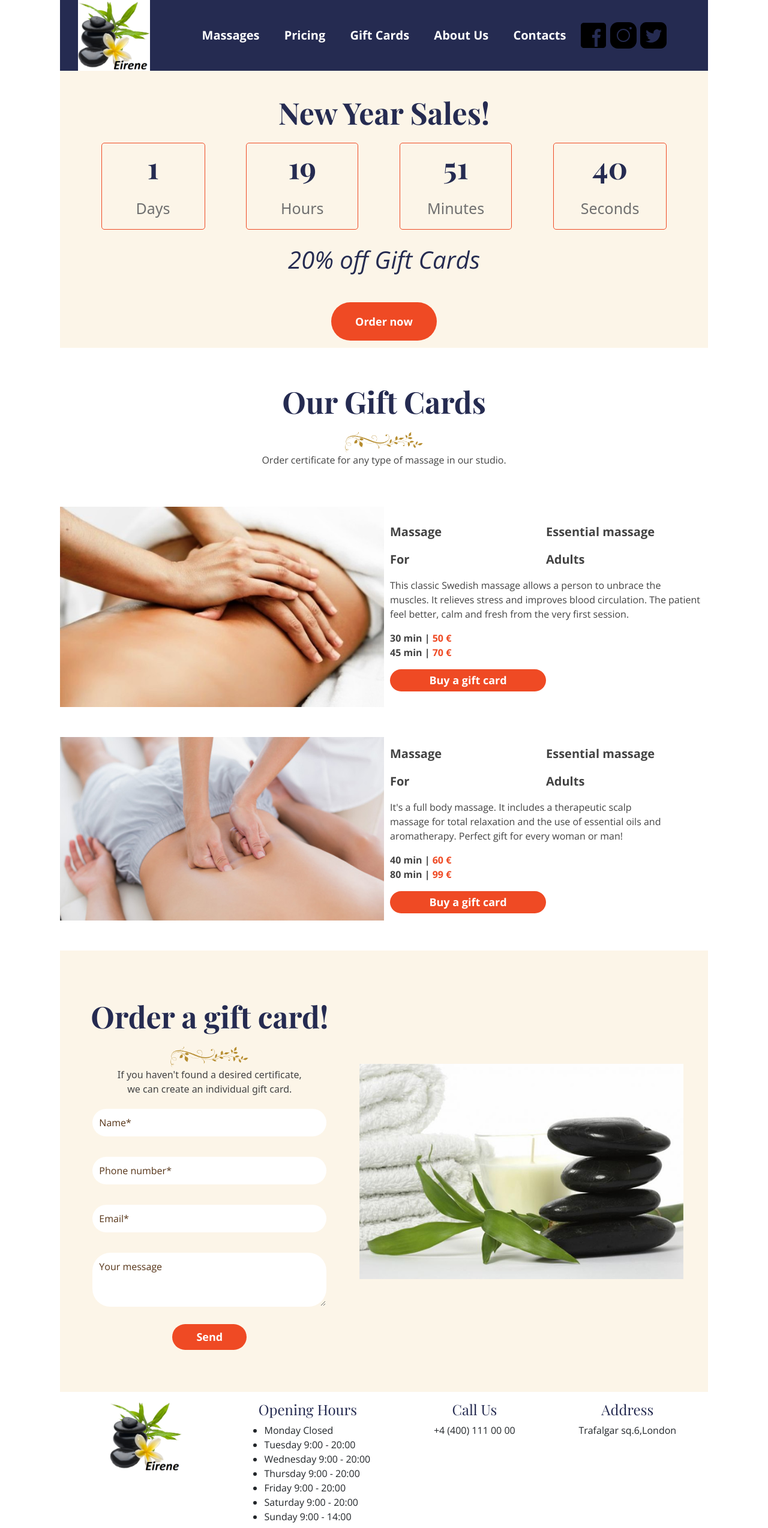
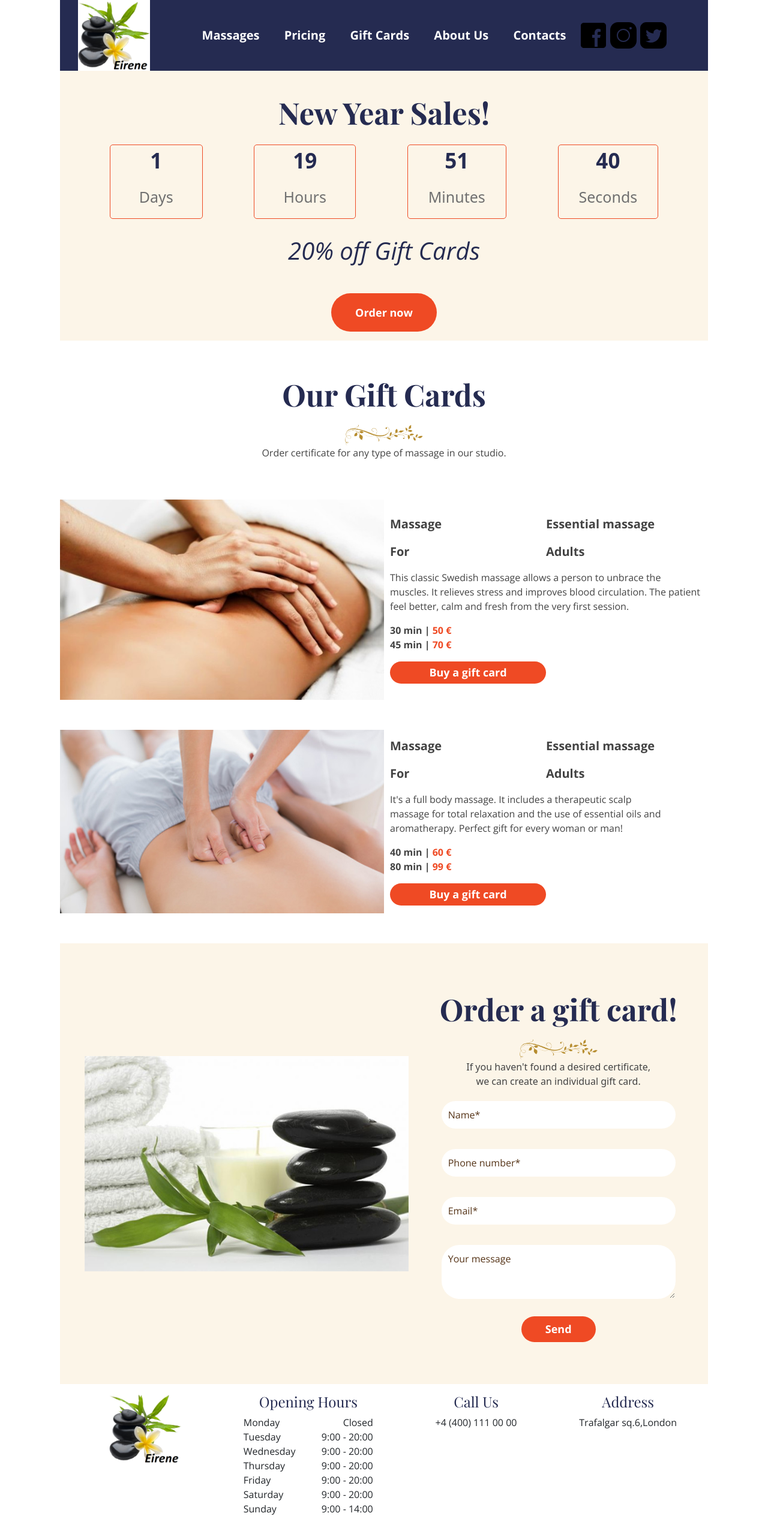
Before and after one commit to UARepetsMa/my-site-final, a plain HTML site: page giftcards.html in a window 1280 px wide. Shown: the top 2548 px of the page at 60% size. Drawn offline with nearby package versions, Linux system fonts and the light colour scheme; a web font is replaced by a local one.

Commit message:
Fixed responsive bugs

```diff
--- a/css/giftcards.css
+++ b/css/giftcards.css
@@ -6,8 +6,8 @@
 }
 
 #navbar {
-    background-color:#252b51;
-  }
+    background-color: #252b51;
+}
 
 #navbar div a:hover {
     color: #ef4a24;
@@ -24,39 +24,79 @@
     padding: 30px 0;
 }
 
-#countdown {
-    display: flex;
-    flex-direction: row;
-    justify-content: space-evenly;
-}
-
 #countdown div {
     border: 1px solid #ef4a24;
     border-radius: 5px;
+    max-width: 30%;
 }
 
-#countdown div p {
+#countdown {
+    display: flex;
+    flex-direction: column;
+    align-items: center;
+}
+
+.time-name {
     box-sizing: border-box;
     color: #707070;
+    font-size: 15px;
+}
+
+.time-part {
+    color: #252b51;
+    font-weight: bold;
     font-size: 25px;
 }
 
 .day-hour {
-    padding: 0px 57px;
+    padding: 0px 32px;
+    margin: 3px;
+}
+
+.day {
+    padding: 0px 36px;
 }
 
 .min-sec {
-    padding: 0px 45px;
+    padding: 0px 24px;
+    margin: 3px;
 }
+
+@media (min-width: 700px) {
+    #countdown {
+        display: flex;
+        flex-direction: row;
+        justify-content: space-evenly;
+    }
+
+    .time-name {
+        box-sizing: border-box;
+        font-size: 25px;
+    }
+
+    .time-part {
+        font-size: 35px;
+    }
+
+    .day-hour {
+        padding: 0px 48px;
+    }
+
+    .min-sec {
+        padding: 0px 34px;
+    }
+}
+
 .sales-percent {
-    color:#252b51;
+    color: #252b51;
     font-family: "Open Sans",sans-serif;
     font-size: 40px;
     font-style: italic;
     padding: 20px;
 }
+
 .gift-cards-body {
-    background-color:white;
+    background-color: white;
     align-content: center;
 }
 
@@ -101,25 +141,20 @@
     width: 50%;
     display: block;
 }
+
 .buttons-buy a {
     text-align: center;
     padding: 5px;
 }
 
 @media (min-width: 700px) {
-
-    .essential, .deep  {
+    .essential, .deep {
         display: flex;
         flex: 1;
         justify-content: space-around;
         align-items: center;
         flex-direction: row;
     }
-    /* #countdown {
-        display: flex;
-        flex-direction: row;
-        justify-content: space-evenly;
-    }*/
 }
 
 .schedule-massage-section p {
@@ -136,5 +171,5 @@
 
 .footer h3 {
     font-family: 'Playfair Display',serif;
-    color:#252b51;
+    color: #252b51;
 }
--- a/css/index.css
+++ b/css/index.css
@@ -4,6 +4,7 @@ section, article, header, a, div, nav, h1, h2 {
     border: 0;
     vertical-align: baseline;
 }
+
 :root {
     font-family: 'Playfair Display',serif;
     max-width: 1080px;
@@ -32,7 +33,7 @@ section, article, header, a, div, nav, h1, h2 {
     padding-left: 30px;
 }
 
-.logo-img{
+.logo-img {
     cursor: pointer;
     width: 100%;
 }
@@ -41,7 +42,7 @@ section, article, header, a, div, nav, h1, h2 {
     text-align: center;
 }
 
-.under-menu span{
+.under-menu span {
     font-weight: bold;
     font-size: 50px;
     color: #ef4a24;
@@ -111,7 +112,6 @@ h2 {
 }
 
 @media (min-width: 700px) {
-
     header nav {
         display: flex;
     }
@@ -123,12 +123,12 @@ h2 {
         align-items: center;
         flex-direction: row;
     }
+
     header nav .social {
         display: flex;
         align-items: center;
         flex-direction: row;
     }
-
 }
 
 .buttons a {
@@ -215,12 +215,13 @@ h3 {
     align-items: center;
     padding-top: 70px;
     padding-bottom: 70px;
+}
 
-}
 .about-us-section span {
     color: #434343;
     font-style: italic;
 }
+
 .text-about-us {
     color: #707070;
     font-family: "Open Sans",sans-serif;
@@ -363,11 +364,15 @@ h3 {
     flex-direction: column;
     align-items: center;
     text-align: center;
+}
 
+.map iframe {
+    max-width: 100%;
 }
 
 .map {
-    padding-right: 20px;
+    padding-left: 20px;
+    max-width: 50%;
 }
 
 .schedule-massage-section form {
@@ -376,6 +381,10 @@ h3 {
     padding: 0px 10px;
     max-width: 100%;
     margin: 0;
+}
+
+.schedule-form {
+    max-width: 50%;
 }
 
 .schedule-massage-section form input {
@@ -405,8 +414,15 @@ h3 {
 }
 
 @media (min-width: 700px) {
+    .gift-section, .about-us-section, .book {
+        display: flex;
+        flex-direction: row;
+        justify-content: space-between;
+    }
+}
 
-    .gift-section, .about-us-section, .book, .schedule-massage-section {
+@media (min-width: 900px) {
+    .schedule-massage-section {
         display: flex;
         flex-direction: row;
         justify-content: space-between;
@@ -416,13 +432,47 @@ h3 {
 .footer {
     display: flex;
     align-items: top;
+    text-align: center;
+    flex-direction: column;
     justify-content: space-around;
     padding-top: 15px;
 }
+
 .footer h3 {
-    color:#252b51;
+    color: #252b51;
 }
+
 .all-rights {
     display: flex;
     justify-content: space-between;
 }
+
+.open-h {
+    min-width: 20%;
+}
+
+.call ul {
+    align-content: center;
+    padding: 0;
+}
+
+.call li {
+    display: flex;
+    flex-direction: column;
+    justify-content: space-between;
+}
+
+@media (min-width: 700px) {
+    .footer {
+        display: flex;
+        align-items: top;
+        flex-direction: row;
+        justify-content: space-around;
+    }
+
+    .call li {
+    display: flex;
+    flex-direction: row;
+    justify-content: space-between;
+    }
+}
--- a/giftcards.html
+++ b/giftcards.html
@@ -43,24 +43,25 @@
         <section class="counter-sales">
             <h2>New Year Sales!</h2>
             <div id="countdown">
-                <div class="day-hour">
-                    <h2 id="days"></h2>
-                    <p>Days</p>
+                <div class="day-hour day">
+                    <p id="days" class="time-part"></p>
+                    <p class="time-name">Days</p>
                 </div>
                 <div class="day-hour">
-                    <h2 id="hours"></h2>
-                    <p>Hours</p>
+                    <p id="hours" class="time-part"></p>
+                    <p class="time-name">Hours</p>
                 </div>
                 <div class="min-sec">
-                    <h2 id="minutes"></h2>
-                    <p>Minutes</p>
+                    <p id="minutes" class="time-part"></p>
+                    <p class="time-name">Minutes</p>
                 </div>
                 <div class="min-sec">
-                    <h2 id="seconds"></h2>
-                    <p>Seconds</p>
+                    <p id="seconds" class="time-part"></p>
+                    <p class="time-name">Seconds</p>
                 </div>
             </div>
-            <p class="sales-percent">20% off Gift Cards</p><br>
+            <p class="sales-percent">20% off Gift Cards</p>
+            <br>
             <div class="buttons">
                 <a href="#order-card">Order now</a>
             </div>
@@ -110,9 +111,10 @@
                         <p>For</p>
                         <p>Adults</p>
                     </div>
-                    <p>It's a full body massage. It includes a therapeutic scalp<br>
-                        massage for total relaxation and the use of essential oils and<br>
-                        aromatherapy. Perfect gift for every woman or man!</p>
+                    <p>
+                        It's a full body massage. It includes a therapeutic scalp<br>
+                        massage for total relaxation and the use of essential oils and<br>aromatherapy. Perfect gift for every woman or man!
+                    </p>
                     <p class="price">
                         40 min | <span>60 €</span>
                         <br>
@@ -125,10 +127,15 @@
             </section>
         </section>
         <section class="schedule-massage-section" id="order-card">
+            <div class="gift-section-img">
+                <img class="gift-image" src="img/gift_page.jpg" alt="Deep massage on back">
+            </div>
             <div>
                 <h2>Order a gift card!</h2>
                 <img class="small-decor" src="img/detail.png" alt="Decor image">
-                <p>If you haven't found a desired certificate,<br> we can create an individual gift card.</p>
+                <p>
+                    If you haven't found a desired certificate,<br>we can create an individual gift card.
+                </p>
                 <form action="https://formspree.io/f/xjvpavgq" method="POST">
                     <input type="text" name="user-name" placeholder="Name*" required>
                     <br>
@@ -143,9 +150,6 @@
                     </div>
                 </form>
             </div>
-            <div class="gift-section-img">
-                <img class="gift-image" src="img/gift_page.jpg" alt="Deep massage on back">
-            </div>
         </section>
         <!--Footer -->
         <footer>
@@ -153,16 +157,37 @@
                 <div class="logo">
                     <img src="img/logo3.png" alt="Logo" class="logo-img">
                 </div>
-                <div class="call">
+                <div class="call open-h">
                     <h3>Opening Hours</h3>
                     <ul>
-                        <li>Monday Closed</li>
-                        <li>Tuesday 9:00 - 20:00</li>
-                        <li>Wednesday 9:00 - 20:00</li>
-                        <li>Thursday 9:00 - 20:00</li>
-                        <li>Friday 9:00 - 20:00</li>
-                        <li>Saturday 9:00 - 20:00</li>
-                        <li>Sunday 9:00 - 14:00</li>
+                        <li>
+                            <span>Monday</span>
+                            <span>Closed</span>
+                        </li>
+                        <li>
+                            <span>Tuesday</span>
+                            <span>9:00 - 20:00</span>
+                        </li>
+                        <li>
+                            <span>Wednesday</span>
+                            <span>9:00 - 20:00</span>
+                        </li>
+                        <li>
+                            <span>Thursday</span>
+                            <span>9:00 - 20:00</span>
+                        </li>
+                        <li>
+                            <span>Friday</span>
+                            <span>9:00 - 20:00</span>
+                        </li>
+                        <li>
+                            <span>Saturday</span>
+                            <span>9:00 - 20:00</span>
+                        </li>
+                        <li>
+                            <span>Sunday</span>
+                            <span>9:00 - 14:00</span>
+                        </li>
                     </ul>
                 </div>
                 <div class="call">
```
Also changed, not shown: index.html (+42 -18 lines), js/index.js (+1 -26 lines), .theia/settings.json (added). Lines whose indentation alone changed are shown as unchanged.
